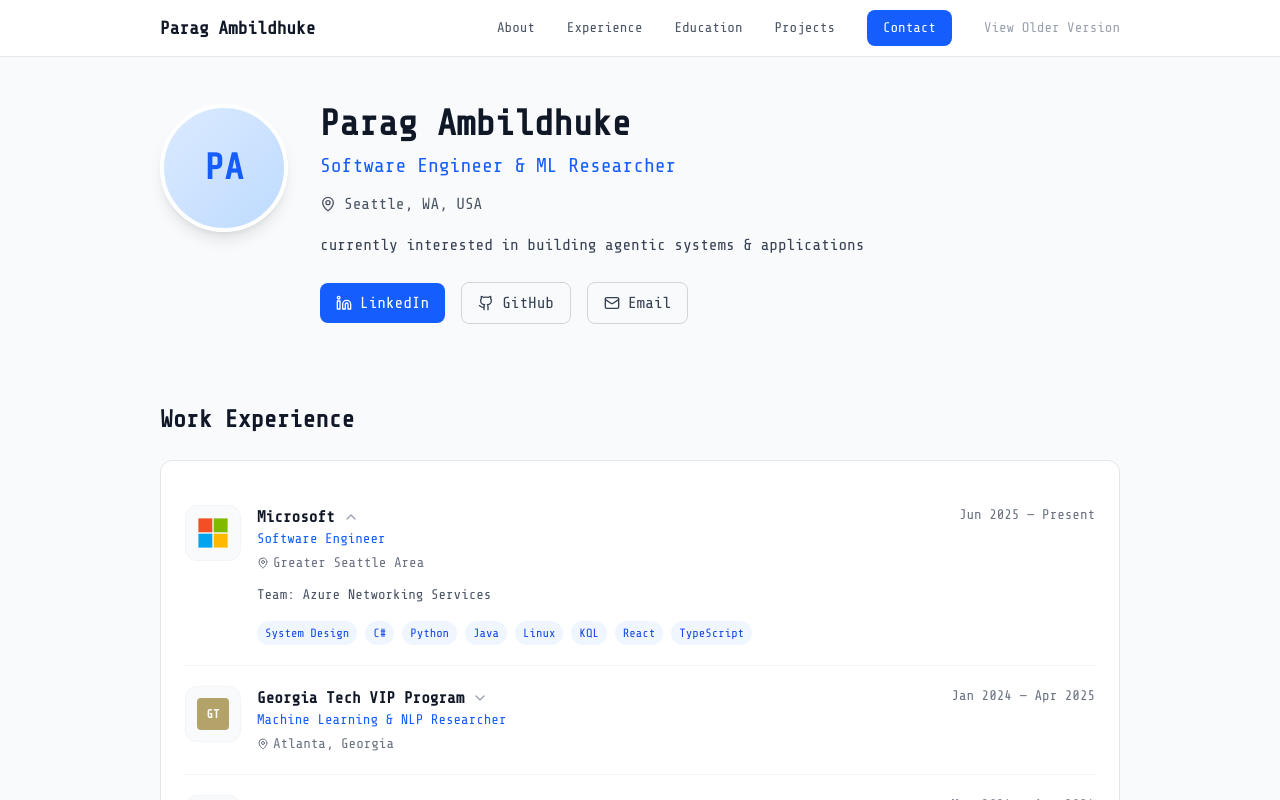
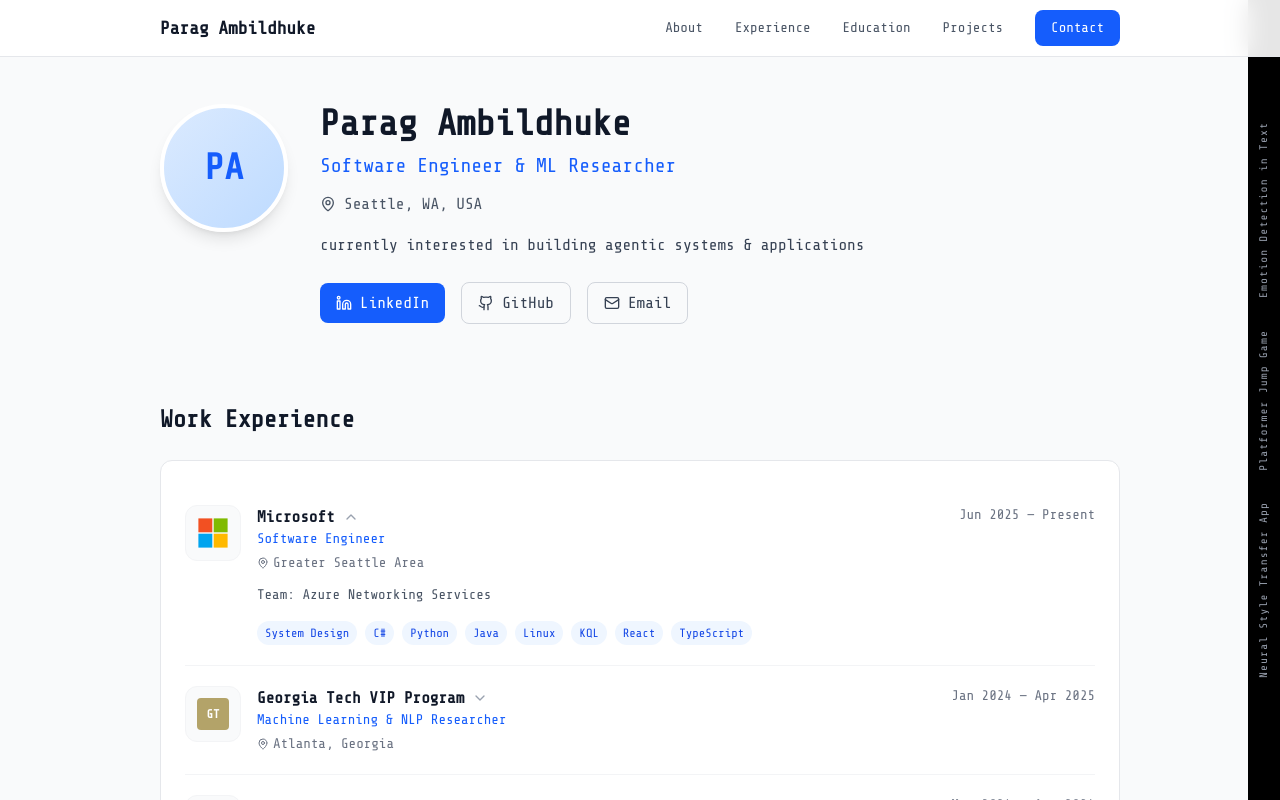
Before and after one commit to gtparag/parag-portfolio, a Next.js app: page / in a window 1280 px wide. Shown: the top 800 px of the page. Built offline with nearby package versions, Linux system fonts and the light colour scheme.

Commit message:
add fixed projects sidebar and hide older version button
Add a thin black fixed sidebar on the right edge showing project links
vertically. Remove the View Older Version button until the Matrix page
is ready.

Co-Authored-By: Claude Sonnet 4.6 <noreply@anthropic.com>

```diff
--- a/app/page.tsx
+++ b/app/page.tsx
@@ -18,11 +18,13 @@ import { ProfessionalExperience } from "@/components/professional/experience";
 import { ProfessionalEducation } from "@/components/professional/education";
 import { ProfessionalProjects } from "@/components/professional/projects";
 import { ProfessionalContact } from "@/components/professional/contact";
+import { ProjectsSidebar } from "@/components/professional/projects-sidebar";
 
 // Professional website for recruiters
 function ProfessionalWebsite() {
   return (
     <div className="min-h-screen bg-gray-50">
+      <ProjectsSidebar />
       <ProfessionalHeader />
       <main className="pt-14">
         <div className="max-w-5xl mx-auto px-4 sm:px-6 lg:px-8">
--- a/components/professional/header.tsx
+++ b/components/professional/header.tsx
@@ -2,16 +2,7 @@
 
 import { motion } from "framer-motion";
 import Link from "next/link";
-import { useVisitorType } from "@/hooks/use-visitor-type";
-
 export function ProfessionalHeader() {
-  const { setVisitorType } = useVisitorType();
-
-  const handleViewOlderVersion = () => {
-    sessionStorage.setItem("visitorType", "other");
-    setVisitorType("other");
-  };
-
   return (
     <motion.header
       initial={{ y: -10, opacity: 0 }}
@@ -58,12 +49,6 @@ export function ProfessionalHeader() {
             >
               Contact
             </a>
-            <button
-              onClick={handleViewOlderVersion}
-              className="text-sm text-gray-400 hover:text-gray-600 transition-colors cursor-pointer"
-            >
-              View Older Version
-            </button>
           </nav>
         </div>
       </div>
--- /dev/null
+++ b/components/professional/projects-sidebar.tsx
@@ -0,0 +1,25 @@
+"use client";
+
+import { projects } from "@/content/projects";
+
+export function ProjectsSidebar() {
+  const featured = projects.filter((p) => p.featured);
+
+  return (
+    <div className="fixed right-0 top-0 bottom-0 z-40 hidden lg:flex flex-col items-center justify-center w-8 bg-black gap-8">
+      {featured.map((project) => (
+        <a
+          key={project.id}
+          href={project.githubUrl || project.liveUrl || "#projects"}
+          target={project.githubUrl || project.liveUrl ? "_blank" : undefined}
+          rel="noopener noreferrer"
+          title={project.title}
+          className="text-gray-400 hover:text-white transition-colors duration-200 text-[11px] font-medium tracking-widest whitespace-nowrap"
+          style={{ writingMode: "vertical-rl", textOrientation: "mixed", transform: "rotate(180deg)" }}
+        >
+          {project.title}
+        </a>
+      ))}
+    </div>
+  );
+}
```
